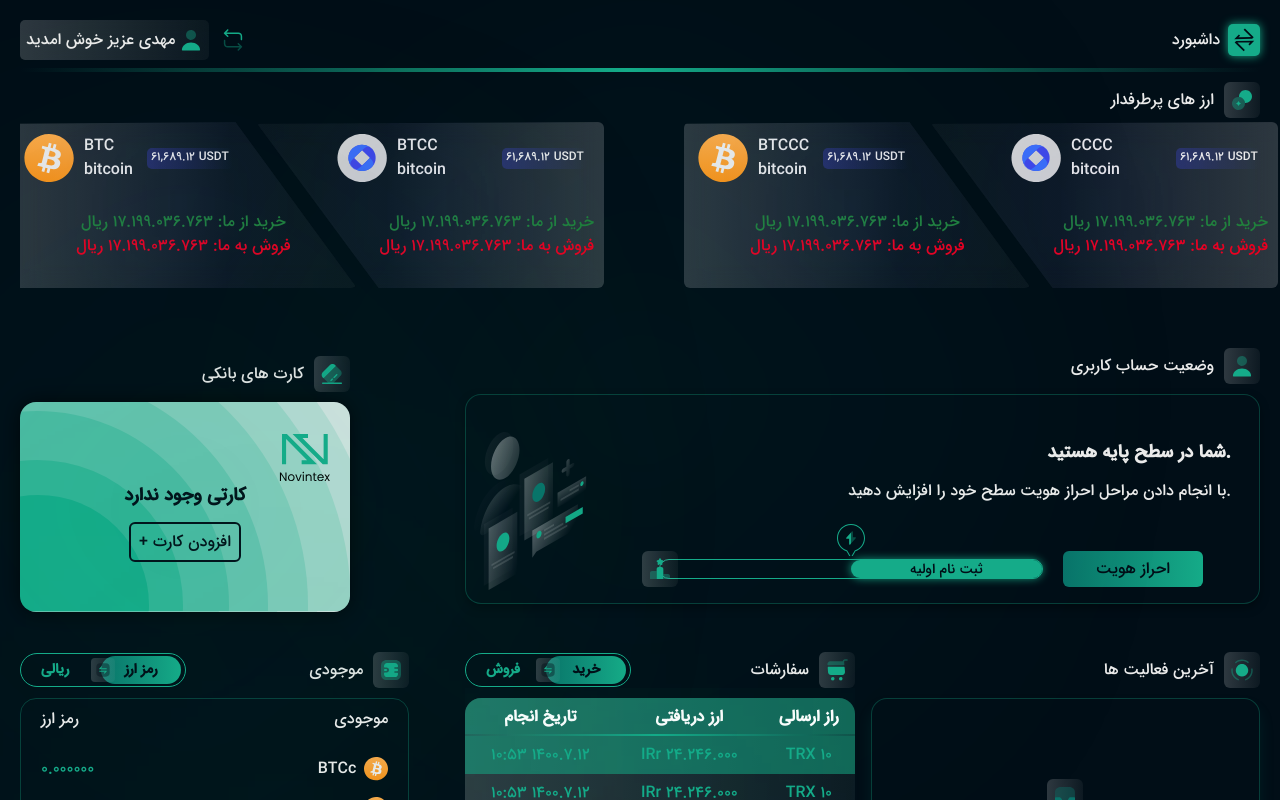
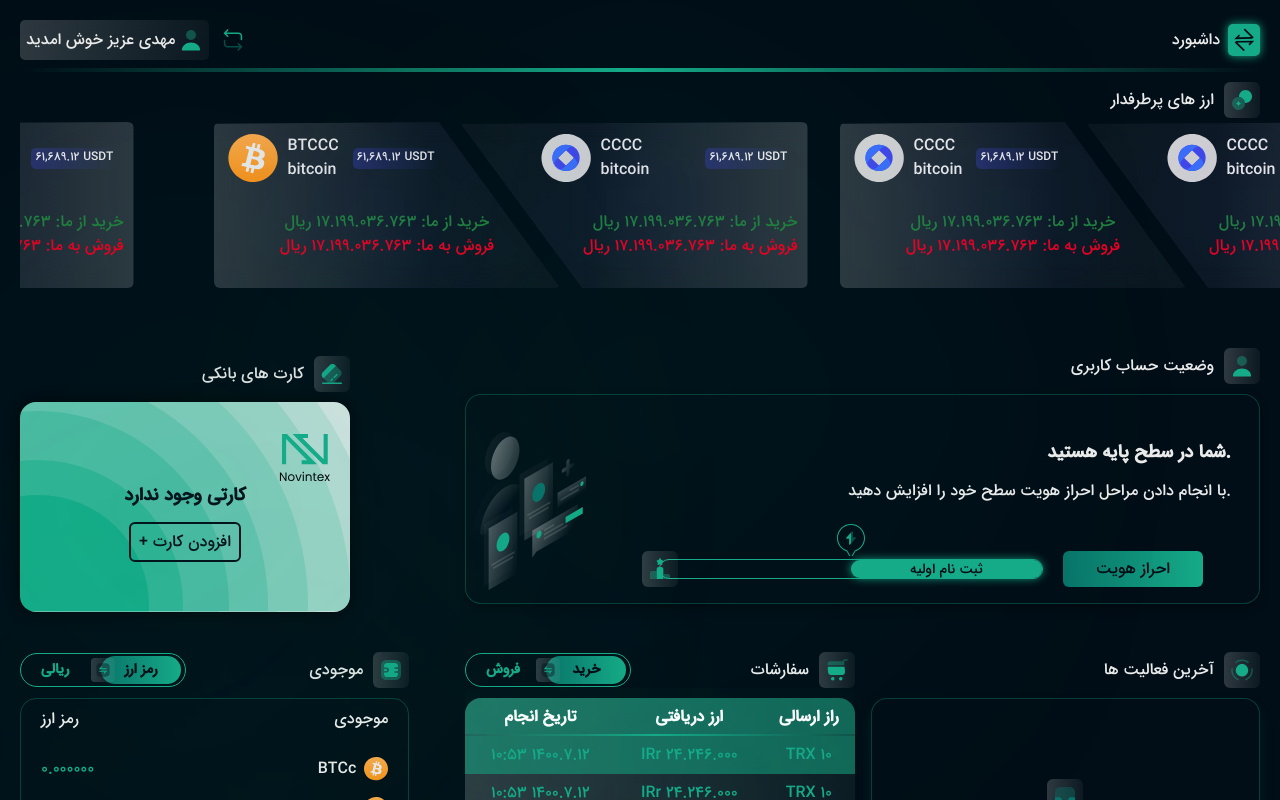
Before and after one commit to danyalbani240/dashboard, a Nuxt app: page / in a window 1280 px wide. Shown: the top 800 px of the page. Built offline with nearby package versions, Linux system fonts and the light colour scheme.

Commit message:
vue awesome swiper added

```diff
--- a/components/ThePopularCurrencies.vue
+++ b/components/ThePopularCurrencies.vue
@@ -2,7 +2,11 @@
   <div class="mt-2.5">
     <base-part-header :address="'popularicon'" :headName="'ارز های پرطرفدار'" />
     <div
-      class="flex w-screen overflow-x-scroll md:overflow-x-hidden " :class="{'md:justify-center' : $store.state.sidebar.isClosed,'md:justify-start': !$store.state.sidebar.isClosed}"
+      class="flex w-screen overflow-x-scroll md:overflow-x-hidden"
+      :class="{
+        'md:justify-center': $store.state.sidebar.isClosed,
+        'md:justify-start': !$store.state.sidebar.isClosed,
+      }"
     >
       <base-list-popular-item
         class="my-1"
@@ -15,9 +19,12 @@
         :sellPrice="coin.sellPrice"
         :trapezoidR="index % 2 == 0 ? false : true"
         :address="coin.address"
-      :class="{'mr-10': index == 1,'ml-10': index == 2,'mr-8':index == 3}"
+        :class="{
+          'mr-10': index == 1,
+          'ml-10': index == 2,
+          'mr-8': index == 3,
+        }"
       />
-
     </div>
   </div>
 </template>
@@ -27,7 +34,6 @@ export default {
   data() {
     return {
       coins: [
-
         {
           short: "BTC",
           allName: "bitcoin",
@@ -44,7 +50,6 @@ export default {
           sellPrice: "17.199.036.763",
           address: "shitcoin",
         },
-
 
         {
           short: "BTCCC",
@@ -63,14 +68,37 @@ export default {
 
           sellPrice: "17.199.036.763",
         },
+        {
+          short: "CCCC",
+          allName: "bitcoin",
+          dPrice: "61,689.12",
+          buyPrice: "17.199.036.763",
+          address: "shitcoin",
 
+          sellPrice: "17.199.036.763",
+        },
+        {
+          short: "CCCC",
+          allName: "bitcoin",
+          dPrice: "61,689.12",
+          buyPrice: "17.199.036.763",
+          address: "shitcoin",
+
+          sellPrice: "17.199.036.763",
+        },
+        {
+          short: "CCCC",
+          allName: "bitcoin",
+          dPrice: "61,689.12",
+          buyPrice: "17.199.036.763",
+          address: "shitcoin",
+
+          sellPrice: "17.199.036.763",
+        },
       ],
     };
   },
-
 };
 </script>
 
-<style scoped>
-
-</style>
+<style scoped></style>
--- a/package.json
+++ b/package.json
@@ -10,7 +10,9 @@
   },
   "dependencies": {
     "core-js": "^3.15.1",
-    "nuxt": "^2.15.7"
+    "nuxt": "^2.15.7",
+    "swiper": "^5.4.5",
+    "vue-awesome-swiper": "^4.1.1"
   },
   "devDependencies": {
     "@nuxtjs/tailwindcss": "^4.2.0",
```
Also changed, not shown: 1 other file (tests, documents, lock files or other folders). Lines whose indentation alone changed are shown as unchanged.
